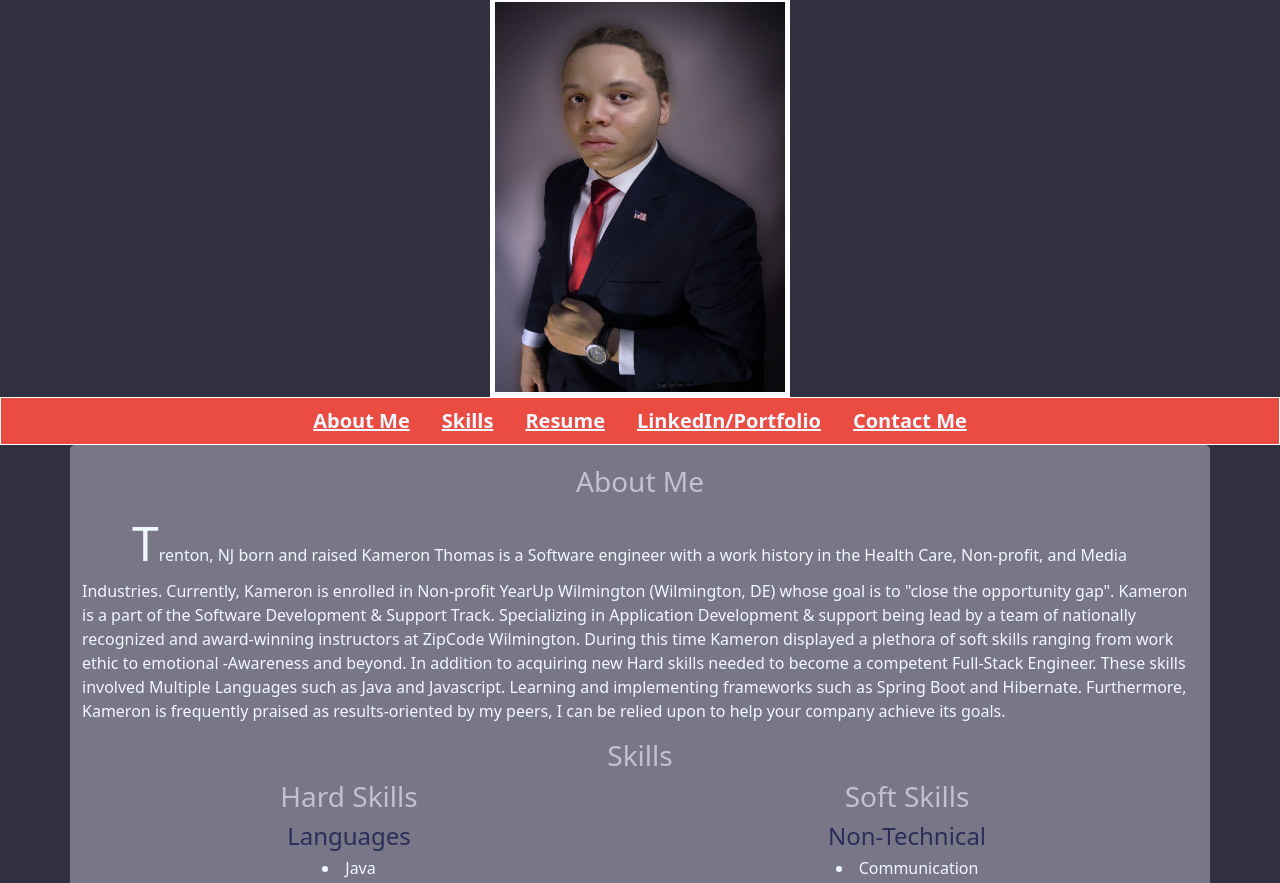
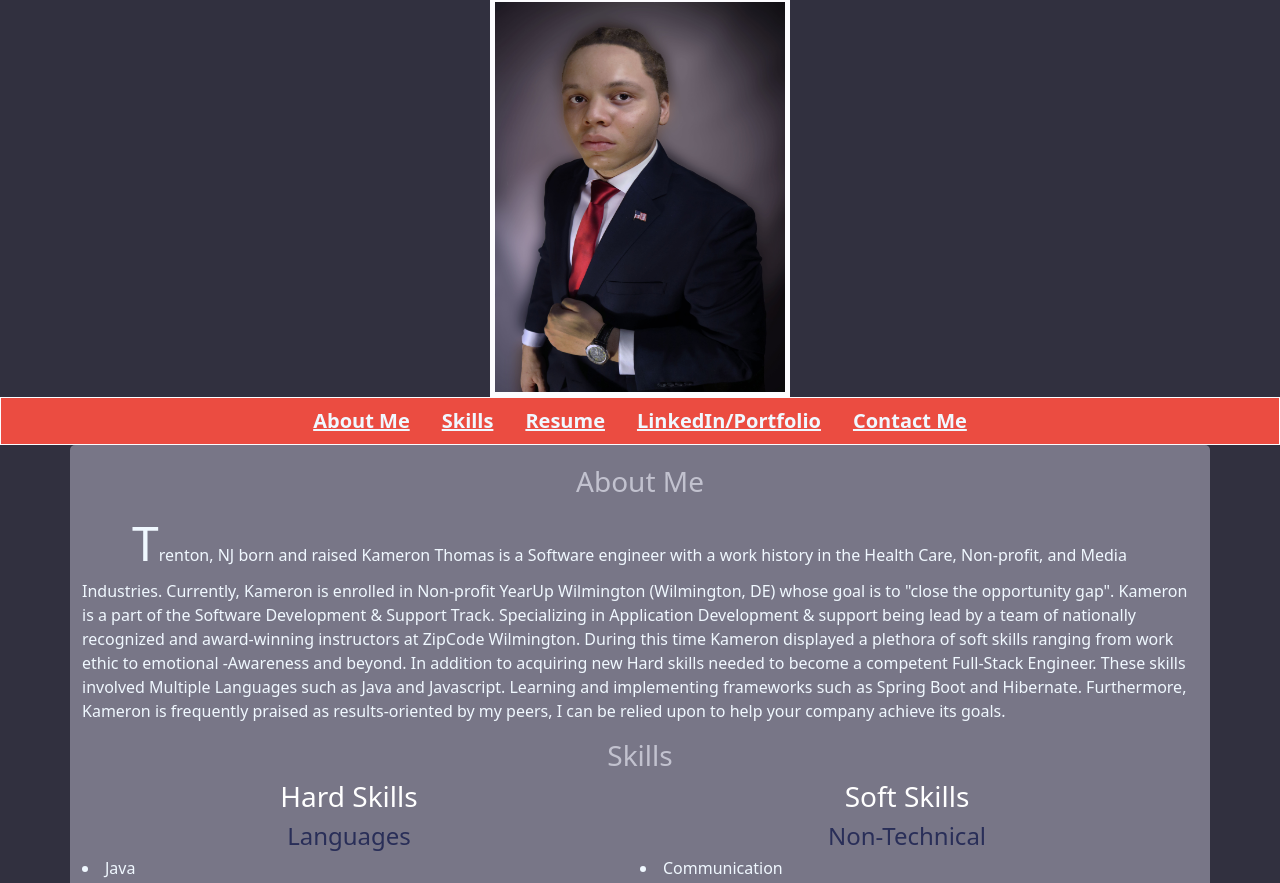
Before and after one commit to KameronThomas00/kamthomas, a plain HTML site: page index.html in a window 1280 px wide. Shown: the part 59-942 px from the top of the page. Drawn offline with nearby package versions, Linux system fonts and the light colour scheme.

Commit message:
skills align and update

```diff
--- a/index.html
+++ b/index.html
@@ -73,7 +73,7 @@
           <div class="row">
             <div class="col">
               <div id="hardSkills"></div>
-            <h3 style= "color:rgb(194, 194, 207);">Hard Skills</h3>
+            <h3 style= "color:rgb(255, 255, 255);">Hard Skills</h3>
 
             <h4> Languages </h4>
             <h6>Java</h6>
@@ -101,7 +101,7 @@
             </div>
             <div class="col">
               <div id="softSkills"></div>
-            <h3 style= "color:rgb(194, 194, 207);">Soft Skills</h3>
+            <h3 style= "color:rgb(255, 255, 255);">Soft Skills</h3>
 
             <h4>Non-Technical</h4>
             <h6>Communication</h6>
--- a/style.css
+++ b/style.css
@@ -84,8 +84,6 @@ h6 {
     list-style-type: disc;
     list-style-position: inside;
     color: aliceblue;
-    text-align: center;
-
 }
 
 h4{
```
